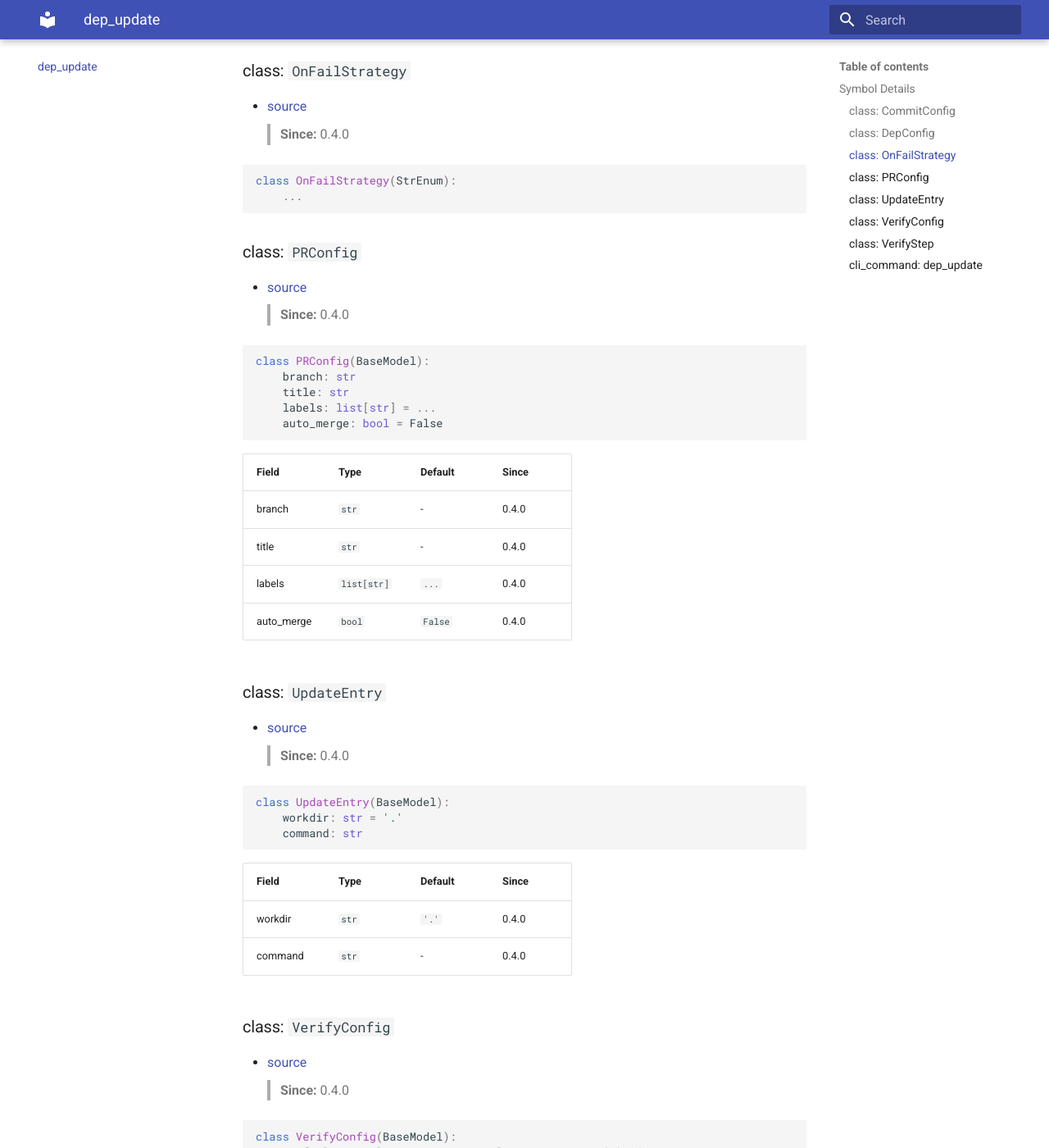
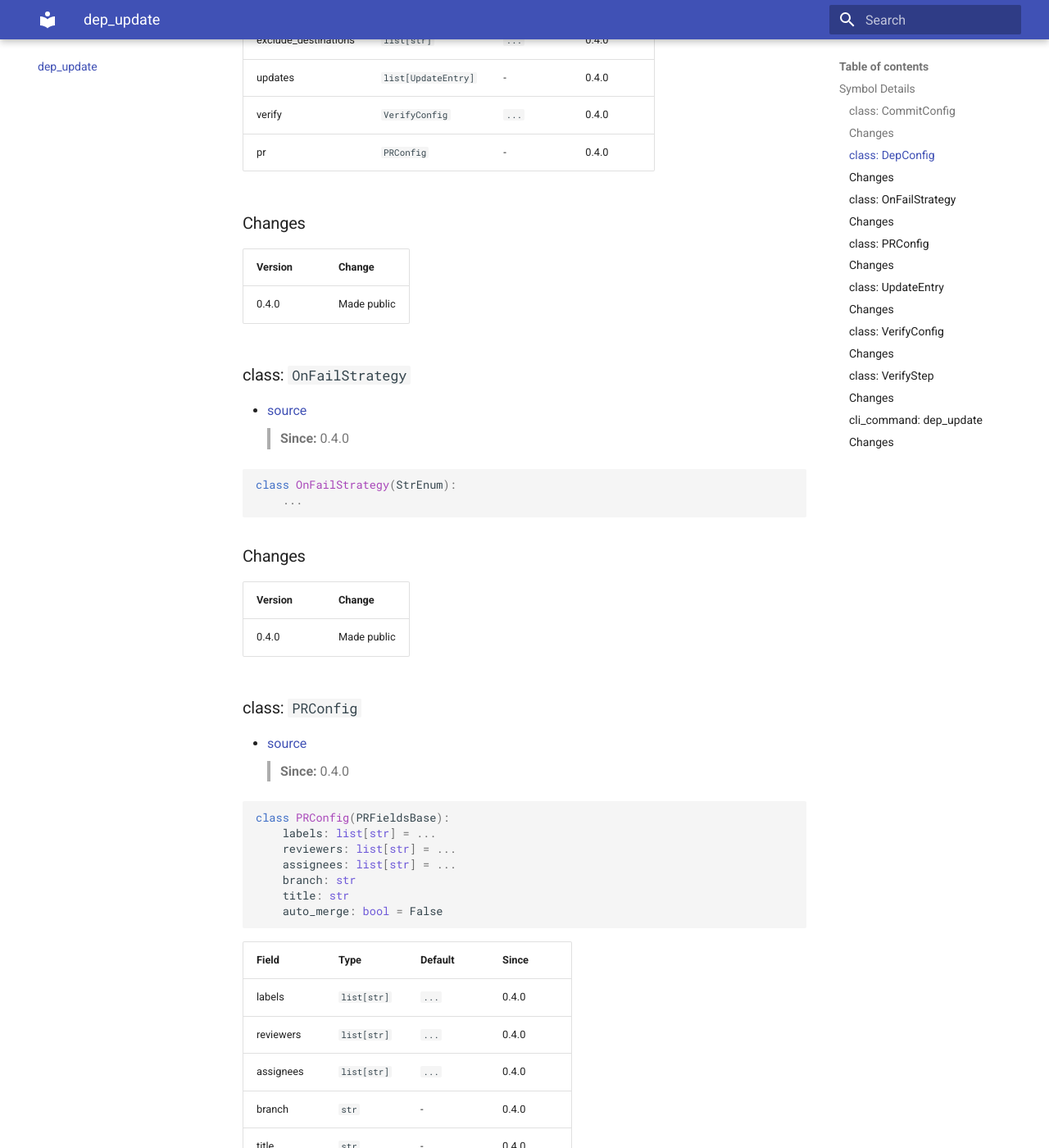
Before and after one commit to EspenAlbert/path-sync, an MkDocs documentation site: the page built from docs/dep_update/index.md, in a window 1280 px wide and 1400 px high, scrolled down 1663 px. Shown: the whole window at 82% size. Built offline with MkDocs 1.6.1 and Material for MkDocs 9.7.7, drawn with Linux system fonts in a browser that asks for light colours; some of the changed text lies outside the part shown.

Commit message:
chore: adds pkg-ext-updates

````diff
--- a/docs/dep_update/index.md
+++ b/docs/dep_update/index.md
@@ -35,12 +35,18 @@ class CommitConfig(BaseModel):
 |---|---|---|---|
 | message | `str` | - | 0.4.0 |
 | add_paths | `list[str]` | `...` | 0.4.0 |
+
+### Changes
+
+| Version | Change |
+|---------|--------|
+| 0.4.0 | Made public |
 <!-- === OK_EDIT: pkg-ext commitconfig_def === -->
 <!-- === DO_NOT_EDIT: pkg-ext depconfig_def === -->
 <a id="depconfig_def"></a>
 
 ### class: `DepConfig`
-- [source](../../path_sync/_internal/models_dep.py#L47)
+- [source](../../path_sync/_internal/models_dep.py#L46)
 > **Since:** 0.4.0
 
 ```python
@@ -63,6 +69,12 @@ class DepConfig(BaseModel):
 | updates | `list[UpdateEntry]` | - | 0.4.0 |
 | verify | `VerifyConfig` | `...` | 0.4.0 |
 | pr | `PRConfig` | - | 0.4.0 |
+
+### Changes
+
+| Version | Change |
+|---------|--------|
+| 0.4.0 | Made public |
 <!-- === OK_EDIT: pkg-ext depconfig_def === -->
 <!-- === DO_NOT_EDIT: pkg-ext onfailstrategy_def === -->
 <a id="onfailstrategy_def"></a>
@@ -75,6 +87,12 @@ class DepConfig(BaseModel):
 class OnFailStrategy(StrEnum):
     ...
 ```
+
+### Changes
+
+| Version | Change |
+|---------|--------|
+| 0.4.0 | Made public |
 <!-- === OK_EDIT: pkg-ext onfailstrategy_def === -->
 <!-- === DO_NOT_EDIT: pkg-ext prconfig_def === -->
 <a id="prconfig_def"></a>
@@ -84,19 +102,29 @@ class OnFailStrategy(StrEnum):
 > **Since:** 0.4.0
 
 ```python
-class PRConfig(BaseModel):
+class PRConfig(PRFieldsBase):
+    labels: list[str] = ...
+    reviewers: list[str] = ...
+    assignees: list[str] = ...
     branch: str
     title: str
-    labels: list[str] = ...
     auto_merge: bool = False
 ```
 
 | Field | Type | Default | Since |
 |---|---|---|---|
+| labels | `list[str]` | `...` | 0.4.0 |
+| reviewers | `list[str]` | `...` | 0.4.0 |
+| assignees | `list[str]` | `...` | 0.4.0 |
 | branch | `str` | - | 0.4.0 |
 | title | `str` | - | 0.4.0 |
-| labels | `list[str]` | `...` | 0.4.0 |
 | auto_merge | `bool` | `False` | 0.4.0 |
+
+### Changes
+
+| Version | Change |
+|---------|--------|
+| 0.4.0 | Made public |
 <!-- === OK_EDIT: pkg-ext prconfig_def === -->
 <!-- === DO_NOT_EDIT: pkg-ext updateentry_def === -->
 <a id="updateentry_def"></a>
@@ -115,6 +143,12 @@ class UpdateEntry(BaseModel):
 |---|---|---|---|
 | workdir | `str` | `'.'` | 0.4.0 |
 | command | `str` | - | 0.4.0 |
+
+### Changes
+
+| Version | Change |
+|---------|--------|
+| 0.4.0 | Made public |
 <!-- === OK_EDIT: pkg-ext updateentry_def === -->
 <!-- === DO_NOT_EDIT: pkg-ext verifyconfig_def === -->
 <a id="verifyconfig_def"></a>
@@ -133,6 +167,12 @@ class VerifyConfig(BaseModel):
 |---|---|---|---|
 | on_fail | `OnFailStrategy` | `<OnFailStrategy.SKIP: 'skip'>` | 0.4.0 |
 | steps | `list[VerifyStep]` | `...` | 0.4.0 |
+
+### Changes
+
+| Version | Change |
+|---------|--------|
+| 0.4.0 | Made public |
 <!-- === OK_EDIT: pkg-ext verifyconfig_def === -->
 <!-- === DO_NOT_EDIT: pkg-ext verifystep_def === -->
 <a id="verifystep_def"></a>
@@ -144,25 +184,31 @@ class VerifyConfig(BaseModel):
 ```python
 class VerifyStep(BaseModel):
     run: str
-    commit: CommitConfig | None
-    on_fail: OnFailStrategy | None
+    commit: CommitConfig | None = None
+    on_fail: OnFailStrategy | None = None
 ```
 
 | Field | Type | Default | Since |
 |---|---|---|---|
 | run | `str` | - | 0.4.0 |
-| commit | `CommitConfig | None` | - | 0.4.0 |
-| on_fail | `OnFailStrategy | None` | - | 0.4.0 |
+| commit | `CommitConfig | None` | `None` | 0.4.0 |
+| on_fail | `OnFailStrategy | None` | `None` | 0.4.0 |
+
+### Changes
+
+| Version | Change |
+|---------|--------|
+| 0.4.0 | Made public |
 <!-- === OK_EDIT: pkg-ext verifystep_def === -->
 <!-- === DO_NOT_EDIT: pkg-ext dep_update_def === -->
 <a id="dep_update_def"></a>
 
 ### cli_command: `dep_update`
-- [source](../../path_sync/_internal/cmd_dep_update.py#L66)
+- [source](../../path_sync/_internal/cmd_dep_update.py#L61)
 > **Since:** 0.4.0
 
 ```python
-def dep_update(*, name: str = ..., dest_filter: str = '', work_dir: str = '', dry_run: bool = False, skip_verify: bool = False, src_root_opt: str = '') -> None:
+def dep_update(*, name: str = ..., dest_filter: str = '', work_dir: str = '', dry_run: bool = False, skip_verify: bool = False, src_root_opt: str = '', pr_reviewers: str = '', pr_assignees: str = '') -> None:
     ...
 ```
 
@@ -174,8 +220,16 @@ Run dependency updates across repositories.
 |---|---|---|---|
 | `-n`, `--name` | `str` | *required* | Config name |
 | `-d`, `--dest` | `str` | `''` | Filter destinations (comma-separated) |
-| `--work-dir` | `str` | `''` | Directory for cloning repos |
+| `--work-dir` | `str` | `''` | Clone repos here (overrides dest_path_relative) |
 | `--dry-run` | `bool` | `False` | Preview without creating PRs |
 | `--skip-verify` | `bool` | `False` | Skip verification steps |
 | `--src-root` | `str` | `''` | Source repo root |
+| `--pr-reviewers` | `str` | `''` | Comma-separated PR reviewers |
+| `--pr-assignees` | `str` | `''` | Comma-separated PR assignees |
+
+### Changes
+
+| Version | Change |
+|---------|--------|
+| 0.4.0 | Made public |
 <!-- === OK_EDIT: pkg-ext dep_update_def === -->
````
Also changed, not shown: other parts of docs/dep_update/index.md (+1 -1 lines), docs/config/destination.md (+1 -1 lines), docs/config/index.md (+26 -8 lines), docs/config/srcconfig.md (+1 -1 lines), docs/copy/index.md (+13 -7 lines), 1 other file.
